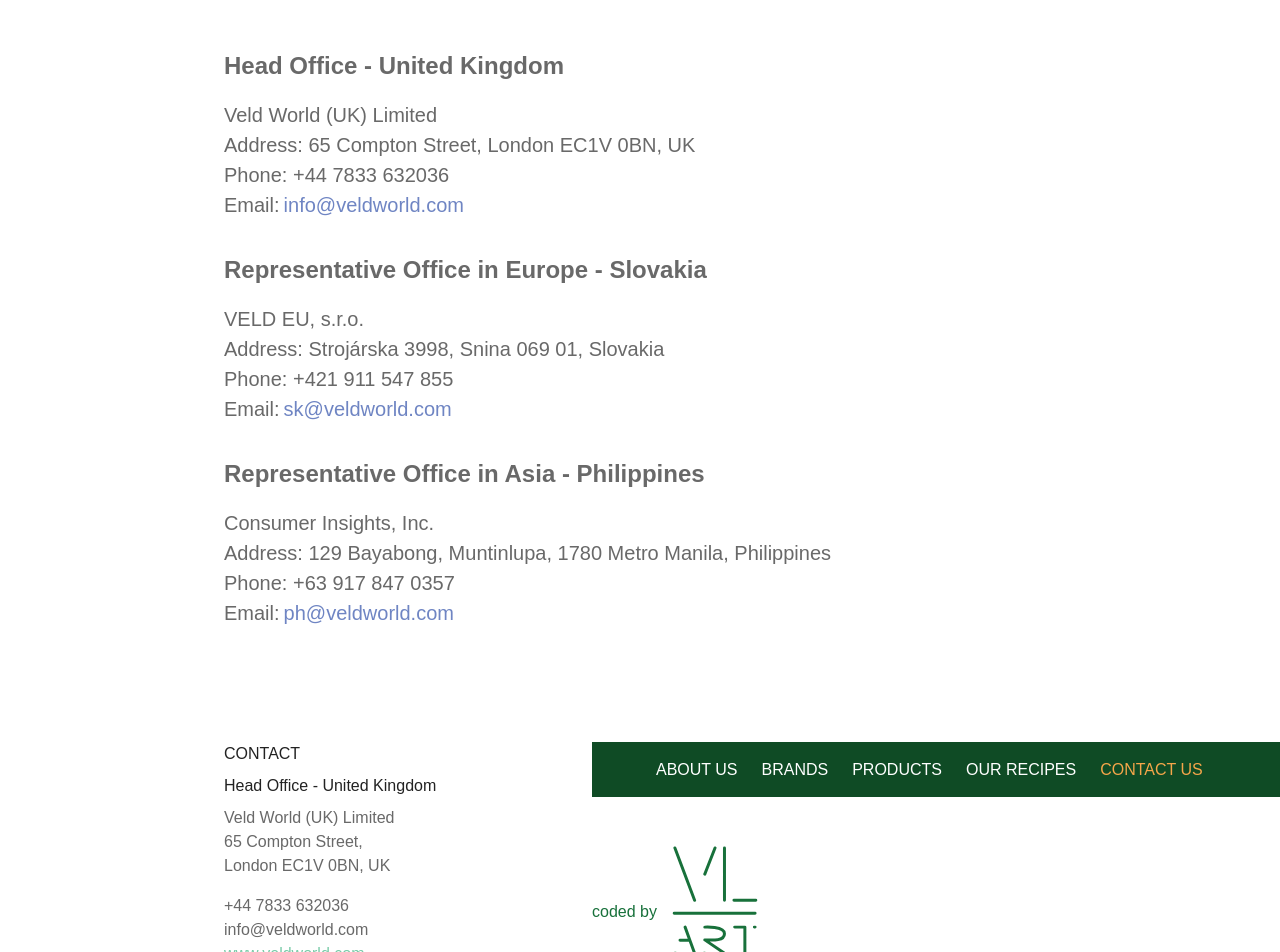
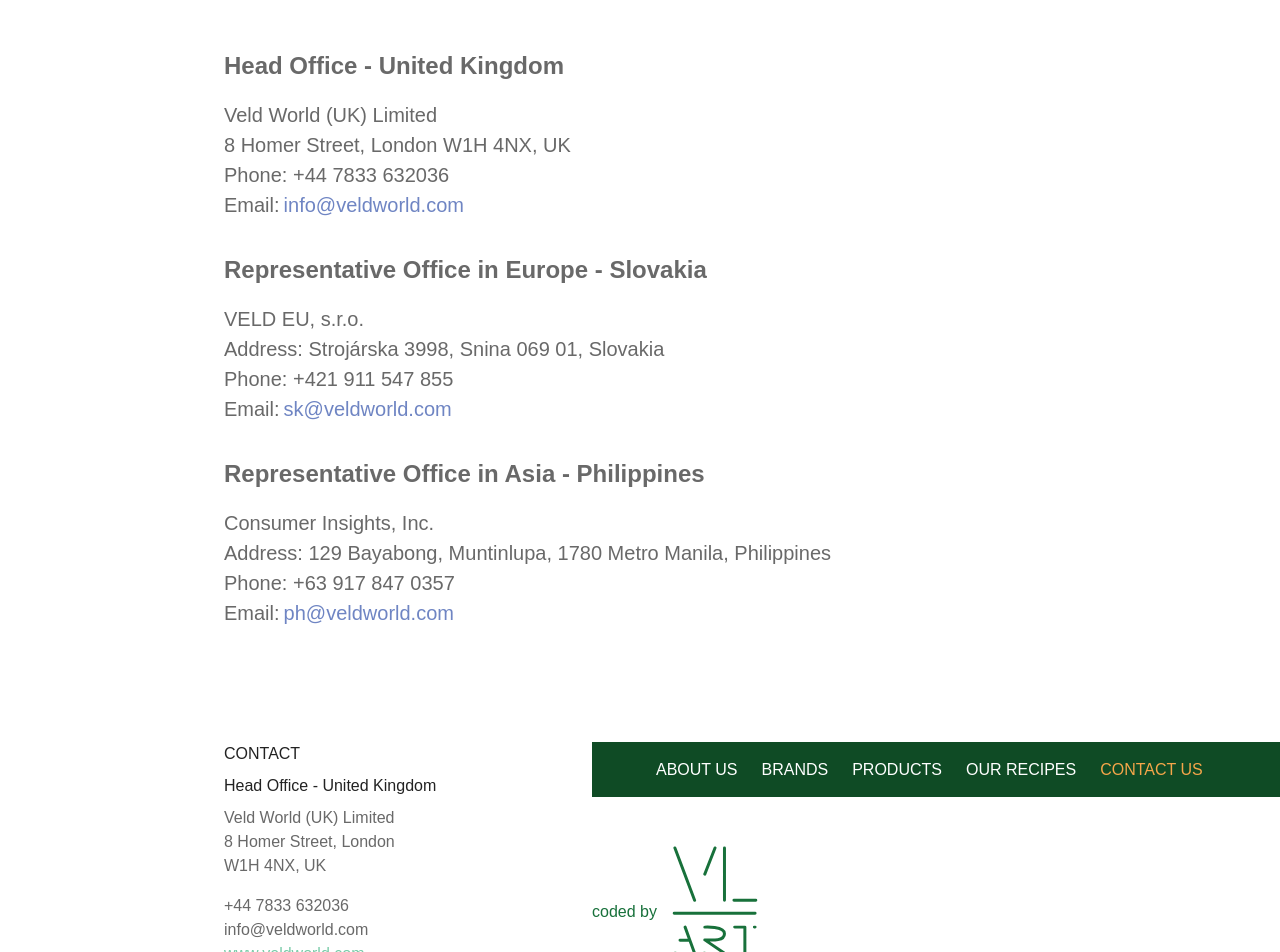
Before and after one commit to Letichevsky/weld-world, a React (Create React App) app: page /contact in a window 1280 px wide. Shown: the part 400-1352 px from the top of the page. Built offline with nearby package versions, Linux system fonts and the light colour scheme.

Commit message:
London office addres has been changed

```diff
--- a/src/components/Footer.tsx
+++ b/src/components/Footer.tsx
@@ -15,8 +15,7 @@
             Head Office - United Kingdom
           </div>
           <div className="mb-4 max-w-[180px] text-[#696969] canSelect">
-            Veld World (UK) Limited <br /> 65 Compton Street, London EC1V 0BN,
-            UK
+            Veld World (UK) Limited <br /> 8 Homer Street, London W1H 4NX, UK
           </div>
           <a href="tel:+447833632036" className="text-[#696969] canSelect">
             +44 7833 632036
--- a/src/pages/ContactUsPage.tsx
+++ b/src/pages/ContactUsPage.tsx
@@ -25,7 +25,7 @@
               Veld World (UK) Limited
             </div>
             <div className=" text-[#696969] text-[20px] canSelect">
-              Address: 65 Compton Street, London EC1V 0BN, UK
+              8 Homer Street, London W1H 4NX, UK
             </div>
             <a
               href="tel:+447833632036"
```
